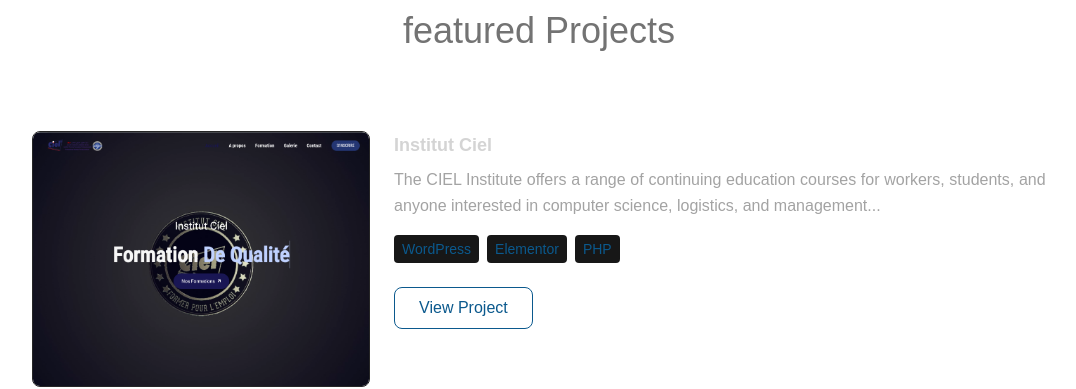
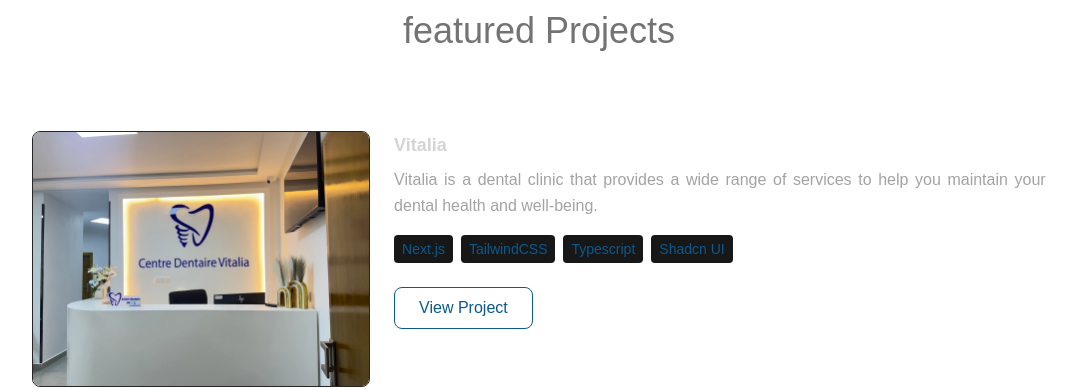
Before and after one commit to Derkaoui05/project1, a React (Vite) app: page / in a window 1280 px wide. Shown: the part 3740-4129 px from the top of the page, without its empty margins (101-1177 px from the left). Built offline with nearby package versions, Linux system fonts and the light colour scheme; a web font is replaced by a local one.

Commit message:
add new project vitalia dentist

```diff
--- a/src/data/projects.js
+++ b/src/data/projects.js
@@ -4,8 +4,18 @@
 import project4 from '../assets/projects/employee.png';
 import project1 from '../assets/projects/healtcare.png';
 import project2 from '../assets/projects/spark.jpeg';
+import project7 from '../assets/projects/vitalia.png';
 
 export const PROJECTS = [
+  {
+    title: 'Vitalia',
+    image: project7,
+    url: 'https://vitalia-dentist.vercel.app/',
+    description:
+      "Vitalia is a dental clinic that provides a wide range of services to help you maintain your dental health and well-being.",
+    technologies: ['Next.js', 'TailwindCSS', 'Typescript', 'Shadcn UI'],
+    status: 'progress',
+  },
   {
     title: 'Institut Ciel',
     image: project6,
```
Also changed, not shown: src/assets/projects/vitalia.png (added).
